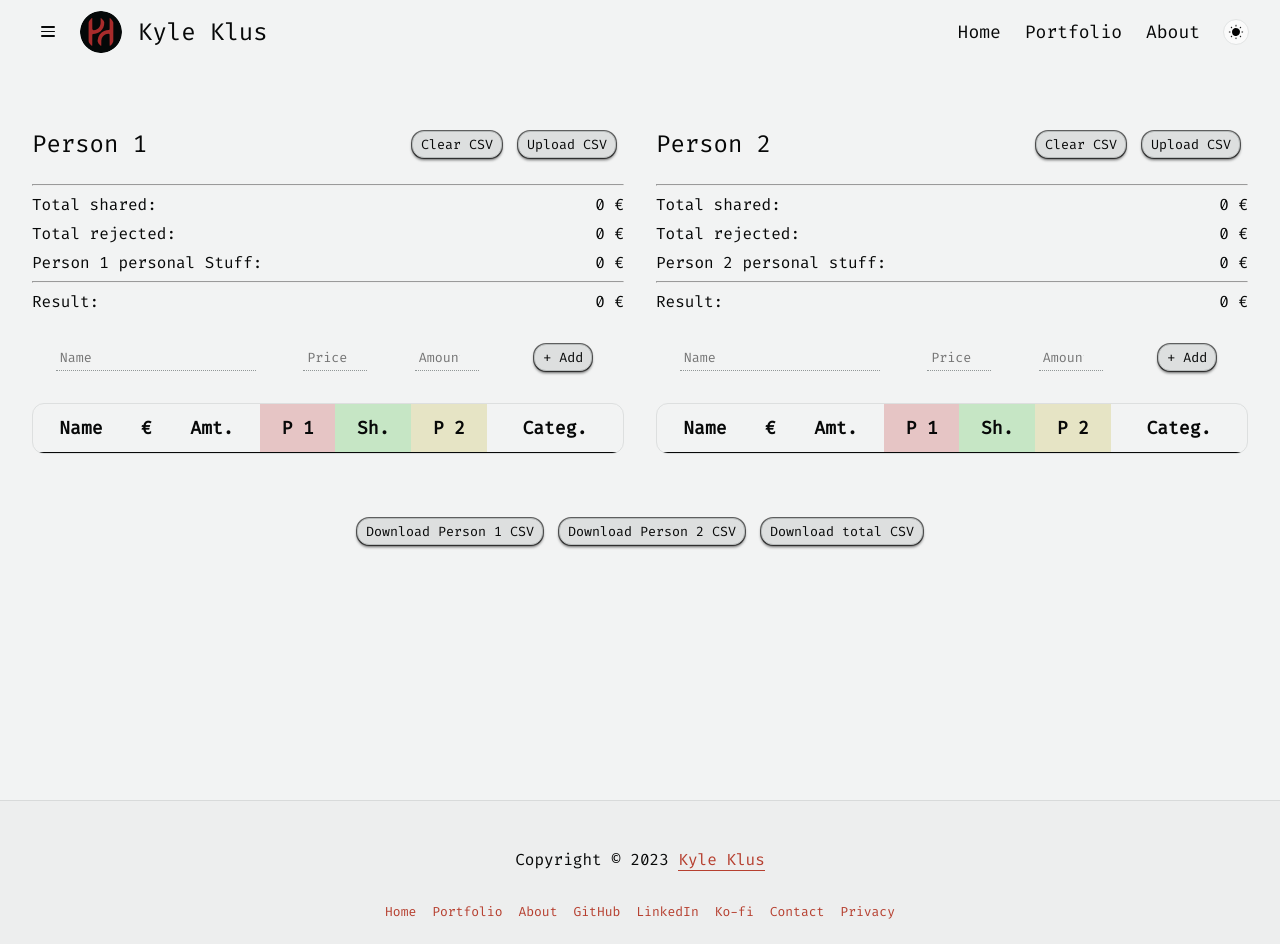
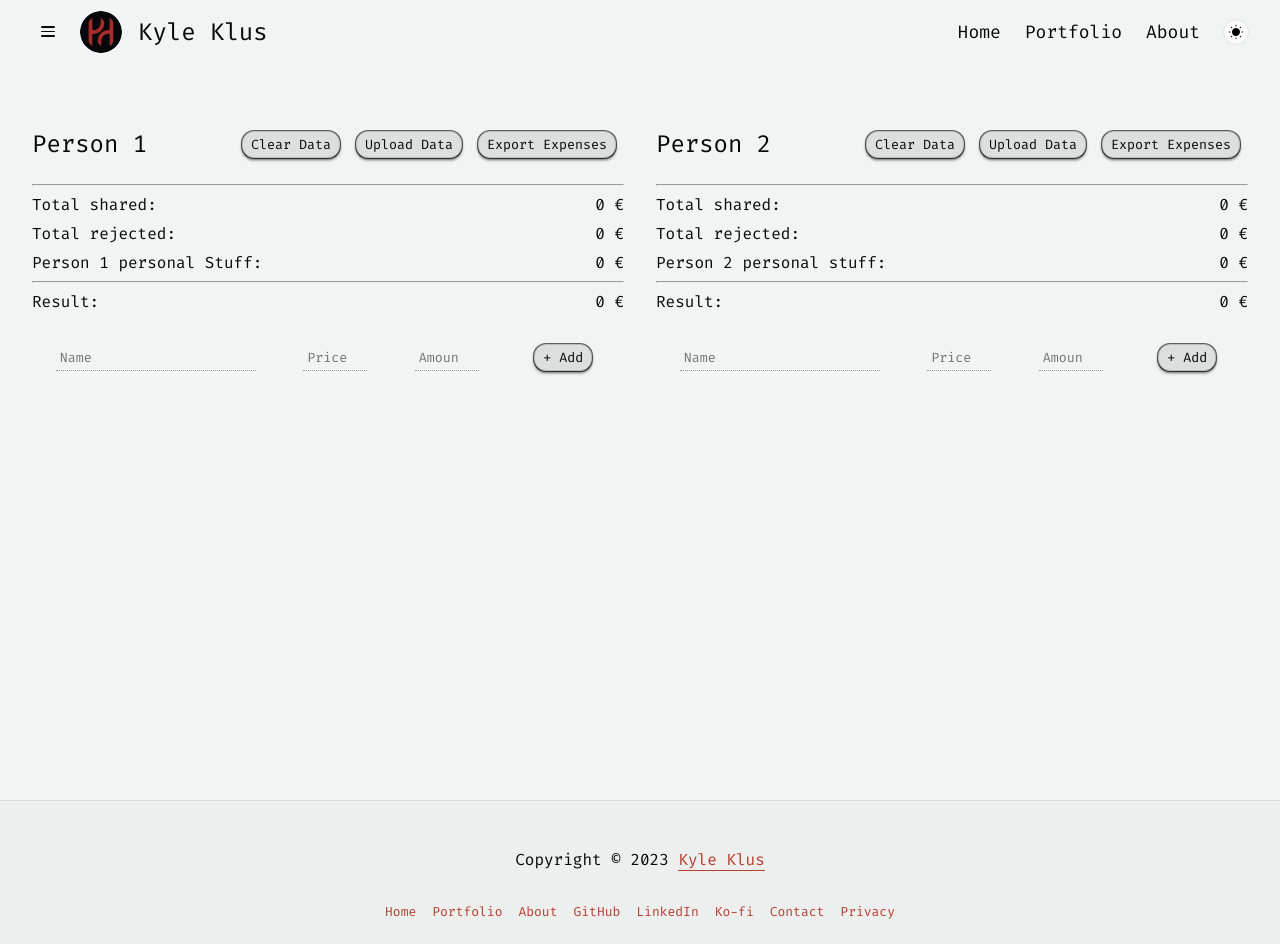
Before and after one commit to KyleKlus/receipt-manager, a Next.js app: page / in a window 1280 px wide. Built offline with nearby package versions, Linux system fonts and the light colour scheme.

Commit message:
- Redone export feature - Changed design

```diff
--- a/src/pages/index.tsx
+++ b/src/pages/index.tsx
@@ -231,6 +231,84 @@ export default function Home() {
 
   function handleSecondFileUpload(e: ChangeEvent<HTMLInputElement>) { uploadFile(e, false); }
 
+  function downloadCSV(name: string, data: string[]) {
+    if (name === undefined || data === undefined || name === '' || data.length === 0 || data[0] === '') { return; }
+    const link = document.createElement('a');
+    const fileBlob = new Blob(data, { type: 'text/csv' });
+    link.href = URL.createObjectURL(fileBlob);
+    link.download = name + '.csv';
+    document.body.appendChild(link);
+    link.click();
+  }
+
+  function prepCSVdData(myList: IListItem[], otherList: IListItem[]): string {
+    let dataString: string = '';
+
+    if (myList === undefined || otherList === undefined) { return dataString; }
+    if (myList.length === 0 && otherList.length === 0) { return dataString; }
+
+    let filteredList: IListItem[] = myList.slice(0);
+    let otherFilteredList: IListItem[] = otherList.slice(0);
+
+    filteredList = filteredList.filter(e => e.amount !== 0 && !e.rejected).slice(0);
+    filteredList = filteredList.map((item) => {
+      if (item.shared) {
+        item.price = item.price / 2;
+      }
+      return item;
+    }).slice(0);
+
+    otherFilteredList = otherFilteredList.filter(e => e.amount !== 0 && (e.rejected || e.shared)).slice(0);
+    otherFilteredList = otherFilteredList.map((item) => {
+      if (item.shared) {
+        item.price = item.price / 2;
+      }
+
+      return item;
+    }).slice(0);
+
+    const data = filteredList.concat(otherFilteredList).slice(0).map((e) => {
+      return {
+        name: e.name,
+        price: e.price,
+        amount: e.amount,
+        category: Category[e.category],
+        shared: e.shared,
+        rejected: e.rejected,
+      }
+    }).slice(0);
+
+    if (data.length === 0) { return dataString; }
+
+    const options = {
+      fieldSeparator: ',',
+      quoteStrings: '"',
+      decimalSeparator: '.',
+      showLabels: true,
+      showTitle: false,
+      title: 'expenses',
+      useTextFile: false,
+      useBom: true,
+      useKeysAsHeaders: true,
+      // headers: ['Column 1', 'Column 2', etc...] <-- Won't work with useKeysAsHeaders present!
+    };
+    const csvExporter = new ExportToCsv(options);
+    dataString = csvExporter.generateCsv(data, true);
+
+    return dataString;
+  }
+
+  // const handleFirstPersonDownload = () => {
+  //   const rawData = firstList.filter((item) => { return !item.rejected });
+  //   let dataString: string;
+  //   downloadCSV(firstPersonName + '_expenses', dataString);
+  // };
+
+  // const handleSecondPersonDownload = () => {
+  //   const data = secondList;
+  //   downloadCSV(secondPersonName + '_expenses', data);
+  // };
+
   function calcTotal(list: IListItem[]): number {
     let myTotal: number = 0;
 
@@ -380,9 +458,14 @@ export default function Home() {
           <td className={[cellHeaderClass].join(' ')}><div>{item.name}</div></td>
           <td className={[cellHeaderClass].join(' ')}>{isHeader ? '' : item.price + ' €'}</td>
           <td className={[cellHeaderClass].join(' ')}>{isHeader ? '' : item.amount}</td>
-          <td className={[cellHeaderClass].join(' ')}>{!isHeader && <input disabled={isHeader} checked={isMine} type='radio' onChange={() => { toggleMyItem(i, isFirstList) }}></input>}</td>
+          {isFirstList &&
+            <td className={[cellHeaderClass].join(' ')}>{!isHeader && <input disabled={isHeader} checked={isMine} type='radio' onChange={() => { toggleMyItem(i, isFirstList) }}></input>}</td>}
+          {!isFirstList && <td className={[cellHeaderClass].join(' ')}>{!isHeader && <input disabled={isHeader} checked={isRejected} type='radio' onChange={() => { toggleRejectItem(i, isFirstList) }}></input>}</td>}
           <td className={[cellHeaderClass].join(' ')}>{!isHeader && <input disabled={isHeader} checked={isShared} type='radio' onChange={() => { toggleShareItem(i, isFirstList) }}></input>}</td>
-          <td className={[cellHeaderClass].join(' ')}>{!isHeader && <input disabled={isHeader} checked={isRejected} type='radio' onChange={() => { toggleRejectItem(i, isFirstList) }}></input>}</td>
+          {!isFirstList &&
+            <td className={[cellHeaderClass].join(' ')}>{!isHeader && <input disabled={isHeader} checked={isMine} type='radio' onChange={() => { toggleMyItem(i, isFirstList) }}></input>}</td>}
+          {isFirstList &&
+            <td className={[cellHeaderClass].join(' ')}>{!isHeader && <input disabled={isHeader} checked={isRejected} type='radio' onChange={() => { toggleRejectItem(i, isFirstList) }}></input>}</td>}
           <td className={[cellHeaderClass].join(' ')}>{!isHeader && <select disabled={isHeader} defaultValue={Category[item.category]} onChange={(e) => {
             selectCategory(i, isFirstList, e)
           }}>
@@ -463,12 +546,15 @@ export default function Home() {
                     setFirstList([]);
                     // removeItem('firstList', 'session')
 
-                  }}>Clear CSV</button>
+                  }}>Clear Data</button>
                   <button className={[styles.fancyButton].join('')} onClick={() => {
                     if (typeof window !== null && typeof window !== undefined) {
                       window.document.getElementById('firstUpload')!.click()
                     }
-                  }}>Upload CSV</button>
+                  }}>Upload Data</button>
+                  <button disabled={secondList.length === 0 && firstList.length === 0} className={[styles.fancyButton].join('')} onClick={() => {
+                    downloadCSV(firstPersonName + '_expenses', [prepCSVdData(firstList, secondList)])
+                  }}>Export Expenses</button>
                 </div>
 
                 <input type='file' id='firstUpload' accept='.csv' multiple={true} onChange={handleFirstFileUpload} style={{ display: 'none' }}></input>
@@ -514,6 +600,7 @@ export default function Home() {
                 }}>+ Add</button>
               </div>
 
+              {firstList.length !== 0 &&
                 <table className={[styles.personTable].join(' ')}>
                   <thead>{generateTableHeader()}</thead>
                   <tbody>
@@ -521,6 +608,7 @@ export default function Home() {
                       ...generateTableRows(firstList, true)
                     }</tbody>
                 </table>
+              }
             </div>
             <div className={[styles.personCell].join(' ')}>
               <div className={[styles.personHeader].join(' ')}>
@@ -531,15 +619,15 @@ export default function Home() {
                   <button className={[styles.fancyButton].join('')} onClick={() => {
                     setSecondList([]);
                     // removeItem('secondList', 'session')
-
-
-                  }}>Clear CSV</button>
+                  }}>Clear Data</button>
                   <button className={[styles.fancyButton].join('')} onClick={() => {
                     if (typeof window !== null && typeof window !== undefined) {
                       window.document.getElementById('secondUpload')!.click()
-
                     }
-                  }}>Upload CSV</button>
+                  }}>Upload Data</button>
+                  <button disabled={secondList.length === 0 && firstList.length === 0} className={[styles.fancyButton].join('')} onClick={() => {
+                    downloadCSV(secondPersonName + '_expenses', [prepCSVdData(secondList, firstList)])
+                  }}>Export Expenses</button>
                 </div>
 
                 <input type='file' id='secondUpload' accept='.csv' multiple={true} onChange={handleSecondFileUpload} style={{ display: 'none' }}></input>
@@ -584,92 +672,16 @@ export default function Home() {
                   setSecondItemAmount(NaN)
                 }}>+ Add</button>
               </div>
+              {secondList.length !== 0 &&
                 <table className={[styles.personTable].join(' ')}>
                   <thead>{generateTableHeader()}</thead>
                   <tbody>
                     {...generateTableRows(secondList, false)}
                   </tbody>
                 </table>
+              }
             </div>
           </div>
-          <div>
-            <button className={[styles.fancyButton].join('')} onClick={() => {
-              const options = {
-                fieldSeparator: ',',
-                quoteStrings: '"',
-                decimalSeparator: '.',
-                showLabels: true,
-                showTitle: false,
-                title: firstPersonName + '_report',
-                useTextFile: false,
-                useBom: true,
-                useKeysAsHeaders: true,
-                // headers: ['Column 1', 'Column 2', etc...] <-- Won't work with useKeysAsHeaders present!
-              };
-              const csvExporter = new ExportToCsv(options);
-              csvExporter.generateCsv(firstList.filter(e => e.amount !== 0).map((e) => {
-                return {
-                  name: e.name,
-                  price: e.price,
-                  amount: e.amount,
-                  category: Category[e.category],
-                  shared: e.shared,
-                  rejected: e.rejected,
-                }
-              }));
-            }}>Download {firstPersonName} CSV</button>
-            <button className={[styles.fancyButton].join('')} onClick={() => {
-              const options = {
-                fieldSeparator: ',',
-                quoteStrings: '"',
-                decimalSeparator: '.',
-                showLabels: true,
-                showTitle: false,
-                title: secondPersonName + '_report',
-                useTextFile: false,
-                useBom: true,
-                useKeysAsHeaders: true,
-                // headers: ['Column 1', 'Column 2', etc...] <-- Won't work with useKeysAsHeaders present!
-              };
-              const csvExporter = new ExportToCsv(options);
-              csvExporter.generateCsv(secondList.filter(e => e.amount !== 0).map((e) => {
-                return {
-                  name: e.name,
-                  price: e.price,
-                  amount: e.amount,
-                  category: Category[e.category],
-                  shared: e.shared,
-                  rejected: e.rejected,
-                }
-              }));
-            }}>Download {secondPersonName} CSV</button>
-            <button className={[styles.fancyButton].join('')} onClick={() => {
-              const options = {
-                fieldSeparator: ',',
-                quoteStrings: '"',
-                decimalSeparator: '.',
-                showLabels: true,
-                showTitle: false,
-                title: 'total_report',
-                useTextFile: false,
-                useBom: true,
-                useKeysAsHeaders: true,
-                // headers: ['Column 1', 'Column 2', etc...] <-- Won't work with useKeysAsHeaders present!
-              };
-              const csvExporter = new ExportToCsv(options);
-              csvExporter.generateCsv(firstList.concat(secondList).filter(e => e.amount !== 0).map((e) => {
-                return {
-                  name: e.name,
-                  price: e.price,
-                  amount: e.amount,
-                  category: Category[e.category],
-                  shared: e.shared,
-                  rejected: e.rejected,
-                }
-              }));
-            }}>Download total CSV</button>
-          </div>
-          <br />
         </Content>
         <Footer>
           <ScrollNavLink
```
Lines whose indentation alone changed are shown as unchanged.
